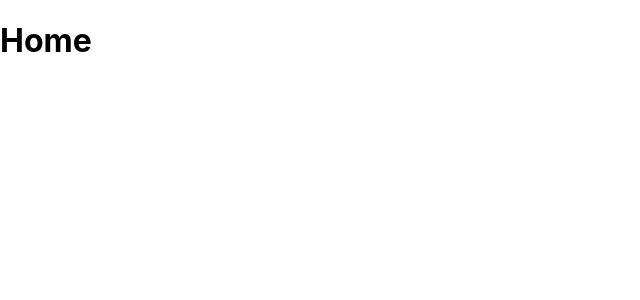
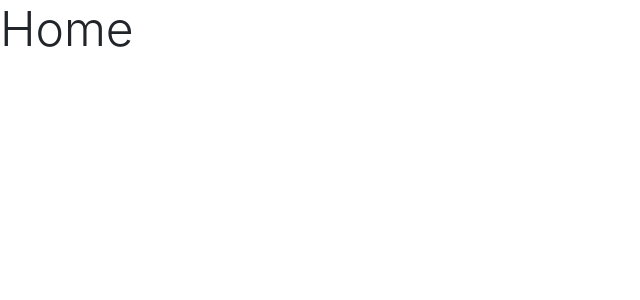
Before and after one commit to Jaro1407/React-Project, a React (Create React App) app: page / in a window 1280 px wide. Shown: the top 300 px of the page, without its empty margins (0-640 px from the left). Built offline with nearby package versions, Linux system fonts and the light colour scheme.

Commit message:
Bootstrap added

```diff
--- a/package.json
+++ b/package.json
@@ -6,10 +6,11 @@
     "@testing-library/jest-dom": "^5.16.5",
     "@testing-library/react": "^13.4.0",
     "@testing-library/user-event": "^13.5.0",
+    "bootstrap": "^5.2.3",
     "react": "^18.2.0",
     "react-dom": "^18.2.0",
     "react-router-dom": "^6.10.0",
-    "react-scripts": "5.0.1",
+    "react-scripts": "^5.0.1",
     "web-vitals": "^2.1.4"
   },
   "scripts": {
--- a/src/Components/Home.jsx
+++ b/src/Components/Home.jsx
@@ -4,7 +4,7 @@ function Home() {
 
     return(
         <div>
-            <h1>Home</h1>
+            <h1 className="display-5">Home</h1>
         </div>
     )
 }
--- a/src/index.js
+++ b/src/index.js
@@ -1,6 +1,9 @@
 import React from 'react';
 import ReactDOM from 'react-dom/client';
 import App from "./Components/App"
+// Importing Bootstrap
+import '../node_modules/bootstrap/dist/css/bootstrap.css';
+import '../node_modules/bootstrap/dist/js/bootstrap.js';
 import './index.css';
 
 
```
Also changed, not shown: 1 other file (tests, documents, lock files or other folders).
